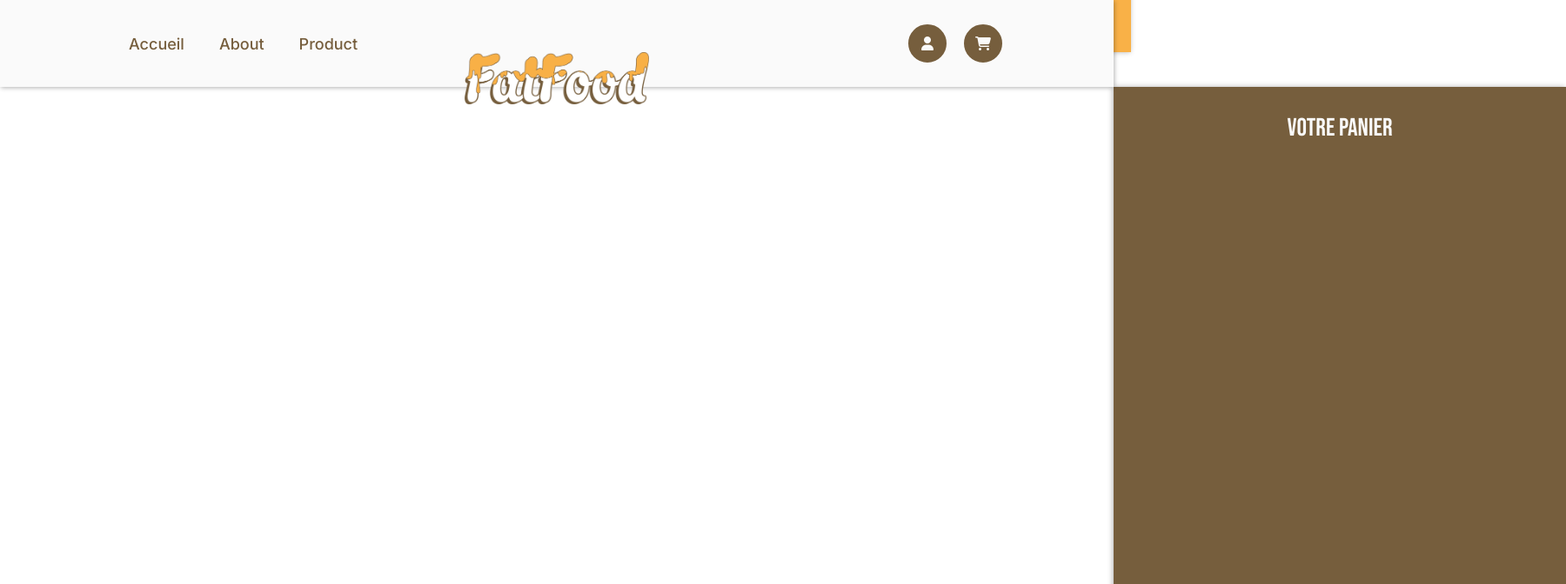
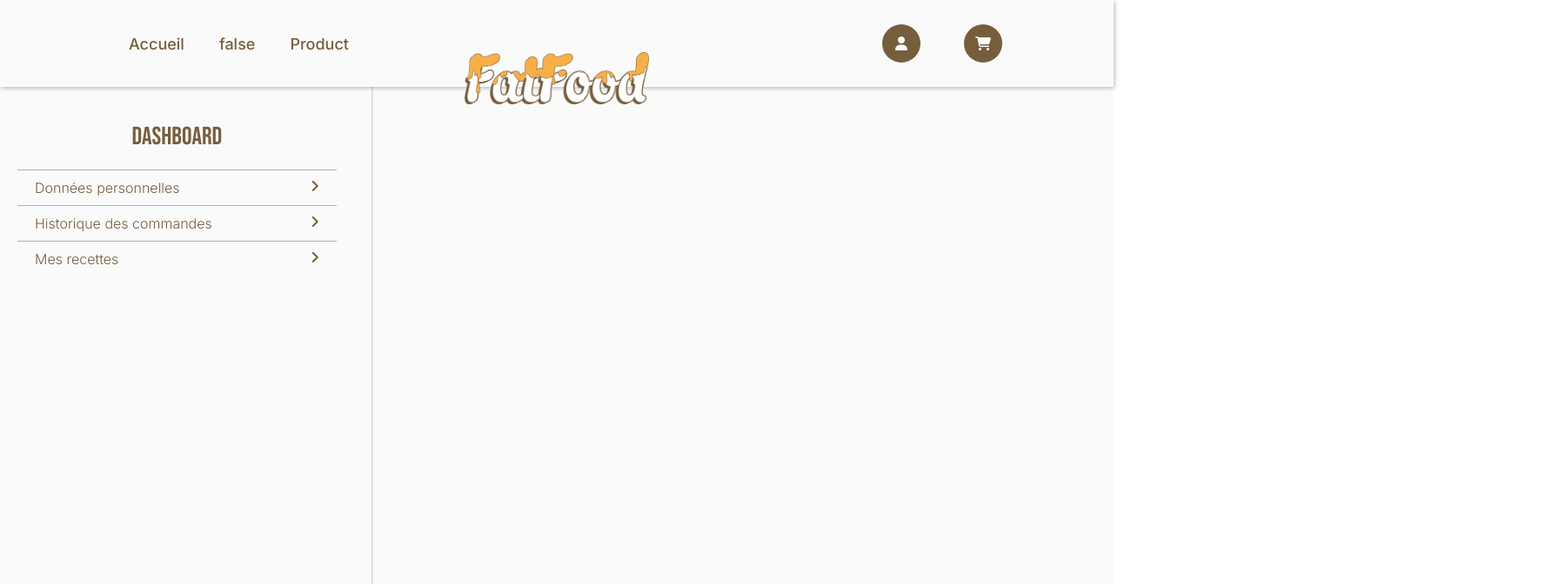
Before and after one commit to Skullyfox/Fatfood-Front, a Vue app: page /dashboard in a window 1280 px wide. Shown: the top 672 px of the page at 87% size, 1800 px wide, since content can reach past the window. Built offline with nearby package versions, Linux system fonts and the light colour scheme.

Commit message:
Authentification Discord Added

```diff
--- a/src/App.vue
+++ b/src/App.vue
@@ -8,6 +8,19 @@ export default {
   data() {
     return {
       theme: 'default',
+      isAuth: false,
+      authData: {}
+    }
+  },
+  methods: {
+    Auth(id, name, avatar) {
+      this.authData = {
+        id: id,
+        name: name,
+        avatar: avatar,
+      }
+      this.isAuth = true;
+      this.$router.push('dashboard');
     }
   }
 }
@@ -15,8 +28,8 @@ export default {
 
 <template :class="theme">
   <div id="app" :class="theme">
-    <NavBar/>
-    <router-view/>
+    <NavBar :isAuth="isAuth" :authData="authData" />
+    <router-view @authentified="Auth" :authData="authData"/>
   </div>
 </template>
 
--- a/src/components/NavBar.vue
+++ b/src/components/NavBar.vue
@@ -1,11 +1,16 @@
 <script>
   export default {
     name: 'NavBar',
+    props: {
+      isAuth: Boolean,
+      authData: Object,
+    },
     data() {
       return {
         mobileMenuStatus: false,
         cartStatus: false,
         accountContainerStatus: false,
+        discordAuthLink: "https://discord.com/api/oauth2/authorize?client_id=1097787484622041129&redirect_uri=http%3A%2F%2Flocalhost%3A8080%2Flogged&response_type=token&scope=identify%20guilds"
       };
     },
     methods: {
@@ -36,7 +41,7 @@
             @click="mobileMenu"></i>
           <div class="mobile-container">
           <router-link to="/">Accueil</router-link>
-          <router-link to="/about">About</router-link>
+          <router-link to="/about">{{ isAuth }}</router-link>
           <router-link to="/product">Product</router-link>
           </div>
         </div>
@@ -47,8 +52,10 @@
           </router-link>
         </div>
         <div class="navbar-auth">
-          <div class="navbar-icon" @click="accountContainer">
-            <i class="fas fa-user"></i>
+          <div class="navbar-icon" @click="accountContainer" :class="{isAuth: isAuth}">
+            <i v-if="!isAuth" class="fas fa-user"></i>
+            <img v-if="isAuth" class="avatar" :src="authData.avatar" />
+            <p v-if="isAuth" class="name">{{ authData.name }}</p>
           </div>
           <div class="navbar-icon" @click="activeCart">
             <i class="fas fa-shopping-cart"></i>
@@ -56,7 +63,21 @@
         </div>
     </nav>
     <div class="account-container" :class="{'active': accountContainerStatus}">
-
+      <a v-if="!isAuth" :href="discordAuthLink">Se connecter avec discord</a>
+      <ul v-if="isAuth" class="list">
+        <li>
+          <router-link to="dashboard" @click="accountContainer">Dashboard</router-link>
+        </li>
+        <li>
+          <router-link to="dashboard" @click="accountContainer">Données personnelles</router-link>
+        </li>
+        <li>
+          <router-link to="dashboard" @click="accountContainer">Historique des commandes</router-link>
+        </li>
+        <li>
+          <router-link to="dashboard" @click="accountContainer">Mes recettes</router-link>
+        </li>
+      </ul>
     </div>
     <div class="cart-container" :class="{'active': cartStatus}">
       <div class="container-title">
@@ -76,15 +97,23 @@
     box-shadow: 1px 1px 5px rgba(0, 0, 0, 0.3);
     background: var(--mode-color);
     @media screen and (max-width: 1024px) {
+      width: calc(100% - 80px);
+      padding: 0 40px;
       display: flex;
       flex-direction: row-reverse;
       justify-content: space-between;
-      padding: 0 0 0 30px;
     }
     .navbar-logo {
+      width: 100%;
       @media screen and (max-width: 1024px) {
+          padding: 40px;
           display: flex;
           justify-content: center;
+          align-items: center;
+      }
+      @media screen and (max-width: 768px) {
+          display: flex;
+          justify-content: flex-start;
           align-items: center;
       }
       a {
@@ -116,7 +145,6 @@
         font-size: var(--title-size);
       }
       @media screen and (max-width: 1024px) {
-        padding: 0 40px;
         #mobileMenuToggler {
           display: block;
         }
@@ -141,7 +169,11 @@
       display: flex;
       justify-content: flex-end;
       align-items: center;
-      @media screen and (max-width: 1024px) {
+      gap: 50px;
+      .name{
+        margin-left: 5px;
+      }
+      @media screen and (max-width: 768px) {
         display: none;
       }
 
@@ -152,14 +184,22 @@
         width: 40px;
         height: 40px;
         border-radius: 50%;
-        margin-left: 20px;
         background-color: var(--secondary-color);
-        border: 2px solid var(--secondary-color);
+        border: 2px solid transparent;
+        @media screen and (max-width: 1024px) {
+          margin-left: 0;
+        }
         &:hover{
           cursor: pointer;
         }
         i {
           color: var(--mode-color);
+        }
+        &.isAuth{
+          background-color: transparent;
+        }
+        img{
+          max-width: 100%;
         }
       }
     }
@@ -167,30 +207,12 @@
   .cart-container {
     z-index: 800;
     padding: 30px 10px;
-    position: absolute;
-    top: 100px;
-    left: 100vw;
-    height: calc(100vh - 100px);
-    width: 500px;
+    position: fixed;
+    top: -100vh;
+    right: var(--center-padding);
+    height: 400px;
+    width: 300px;
     background-color: var(--secondary-color);
-    transition: all .5s ease-in-out;
-    box-shadow: -1px 0px 6px rgba(0, 0, 0, 0.3);
-    &.active {
-      left: calc(100vw - 500px);
-    }
-    h2{
-      color: var(--mode-color);
-    }
-  }
-  .account-container {
-    z-index: 799;
-    padding: 30px 10px;
-    position: absolute;
-    top: calc(100px - 100vh);
-    left: calc(100vw - 500px);
-    height: calc(100vh - 100px);
-    width: 500px;
-    background-color: var(--primary-color);
     transition: all .8s ease-in-out;
     box-shadow: -1px 0px 6px rgba(0, 0, 0, 0.3);
     &.active {
@@ -199,5 +221,49 @@
     h2{
       color: var(--mode-color);
     }
+    @media screen and (max-width: 1024px) {
+      left: 0;
+      width: 350px;
+    }
+    @media screen and (max-width: 768px) {
+      right: 0;
+      width: 100%;
+    }
+  }
+  .account-container {
+    z-index: 799;
+    padding: 30px 10px;
+    position: fixed;
+    //top: calc(100px - 100vh);
+    top: -100vh;
+    right: var(--center-padding);
+    height: 200px;
+    width: 300px;
+    background-color: var(--primary-color);
+    transition: all .8s ease-in-out;
+    box-shadow: -1px 0px 6px rgba(0, 0, 0, 0.3);
+    &.active {
+      top: 100px;
+    }
+    .list{
+      list-style: none;
+      width: 100%;
+      height: 100%;
+      display: flex;
+      flex-direction: column;
+      justify-content: space-between;
+      align-items: center;
+    }
+    h2{
+      color: var(--mode-color);
+    }
+    @media screen and (max-width: 1024px) {
+      left: 0;
+      width: 350px;
+    }
+    @media screen and (max-width: 768px) {
+      right: 0;
+      width: 100%;
+    }
   }
 </style>
--- a/src/router/index.js
+++ b/src/router/index.js
@@ -1,12 +1,24 @@
 import { createRouter, createWebHistory } from 'vue-router'
 import HomeView from '../views/HomeView.vue'
 import ProductView from '../views/ProductView.vue'
+import LoggedView from '../views/LoggedView.vue'
+import DashboardView from '@/views/DashboardView.vue'
 
 const routes = [
   {
     path: '/',
     name: 'home',
     component: HomeView
+  },
+  {
+    path: '/logged',
+    name: 'logged',
+    component: LoggedView
+  },
+  {
+    path: '/dashboard',
+    name: 'dashboard',
+    component: DashboardView
   },
   {
     path: '/product',
--- /dev/null
+++ b/src/views/DashboardView.vue
@@ -0,0 +1,77 @@
+<script>
+    export default {
+        data() {
+            return{}
+        },
+        props : {
+            authData : Object
+        }
+    }
+</script>
+
+<template>
+    <div class="Container">
+        <div class="dashboard-navigation">
+            <img :src="authData.avatar" />
+            <h2 class="title">Dashboard</h2>
+            <ul>
+                <li>
+                    <p>Données personnelles</p>
+                    <i class="fas fa-angle-right"></i>
+                </li>
+                <li>
+                    <p>Historique des commandes</p>
+                    <i class="fas fa-angle-right"></i>
+                </li>
+                <li>
+                    <p>Mes recettes</p>
+                    <i class="fas fa-angle-right"></i>
+                </li>
+            </ul>
+        </div>
+        <div class="dashboard-view"></div>
+    </div>
+</template>
+
+<style scoped lang="scss">
+    .Container{
+        display: grid;
+        grid-template-columns: minmax(300px, 1fr) minmax(725px, 2fr);
+        height: 100vh;
+        .dashboard-navigation{
+            display: flex;
+            flex-direction: column;
+            align-items: center;
+            box-shadow: 1px 1px 2px rgba(0, 0, 0, 0.2);
+            padding: 120px 40px 0 20px ;
+            .title{
+                margin: 20px 0;
+            }
+            ul{
+                width: 100%;
+                list-style: none;
+                display: flex;
+                flex-direction: column;
+                align-items: flex-start;
+                li{
+                    display: flex;
+                    justify-content: space-between;
+                    padding: 10px 0px;
+                    width: 100%;
+                    border: solid rgba(0, 0, 0, 0.3);
+                    border-width: 1px 0 0 0;
+                    &:hover{
+                        background-color: rgba(0, 0, 0, 0.3);
+                        cursor: pointer;
+                        p,i{
+                            color: var(--mode-color);
+                        }
+                    }
+                    p,i{
+                        padding: 0 20px;
+                    }
+                }
+            }
+        }
+    }
+</style>
--- /dev/null
+++ b/src/views/LoggedView.vue
@@ -0,0 +1,51 @@
+<script>
+    import axios from "axios";
+
+    export default {
+        name: "LoggedView",
+        data() {
+            return {
+                id: "",
+                name: "",
+                discriminator: "",
+                avatar: "",
+            }
+        },
+        methods: {
+            getInformations() {
+                const fragment = new URLSearchParams(window.location.hash.slice(1));
+                const [accessToken, tokenType] = [fragment.get('access_token'), fragment.get('token_type')];
+                if (!accessToken) {
+                    return (document.getElementById('login').style.display = 'block');
+                }
+
+                axios.get('https://discord.com/api/users/@me', {
+                    headers: {
+                        authorization : `${tokenType} ${accessToken}`,
+                    },
+                })
+                .then(response => {
+                    console.log(response.data);
+                    const {id, avatar, username, discriminator} = response.data;
+                    this.name = username;
+                    this.discriminator = discriminator;
+                    this.avatar = `https://cdn.discordapp.com/avatars/${id}/${avatar}.webp`;
+                    this.id = id;
+                    this.$emit('authentified', this.id, this.name, this.avatar);
+                }).catch(console.error);
+            }
+        }
+    }
+</script>
+
+<template>
+    <div class="loggedView">
+        {{ getInformations() }}
+    </div>
+</template>
+
+<style scoped lang="scss">
+.loggedView {
+    padding-top: 200px;
+}
+</style>
```
